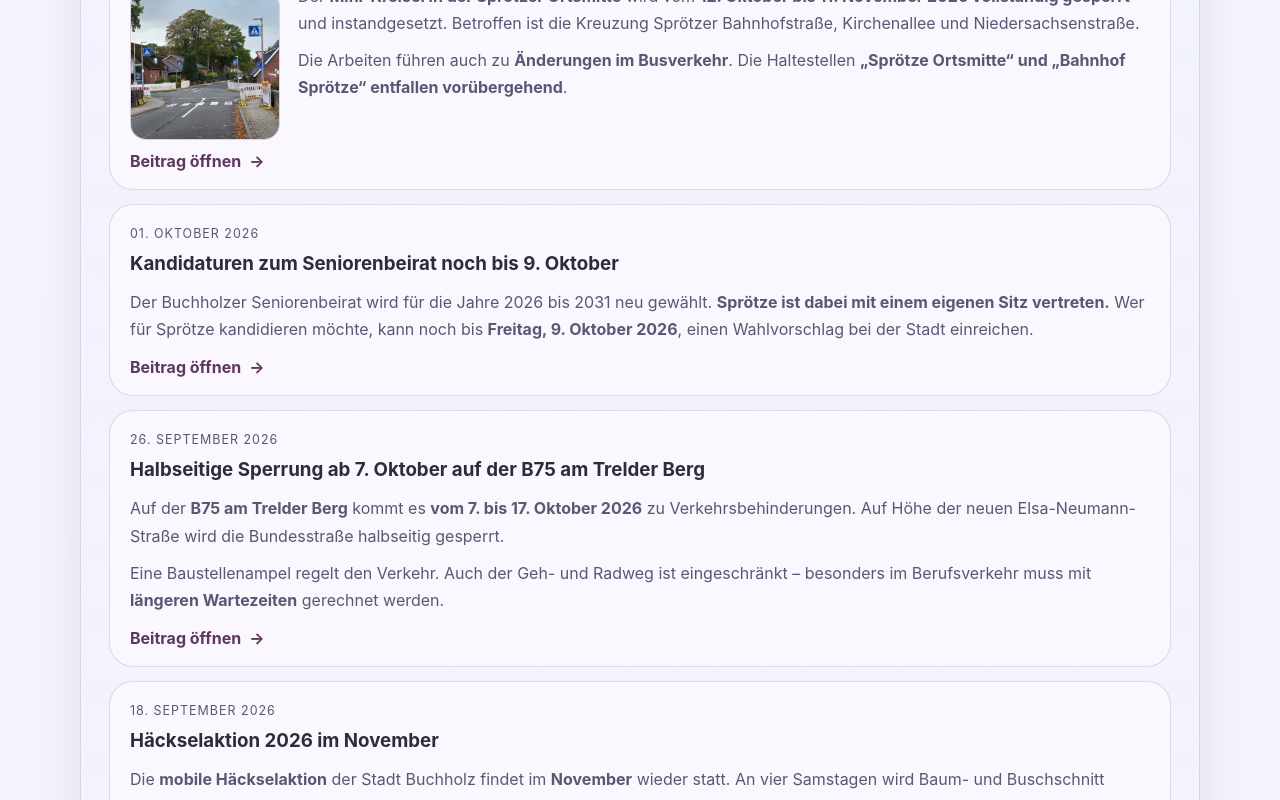
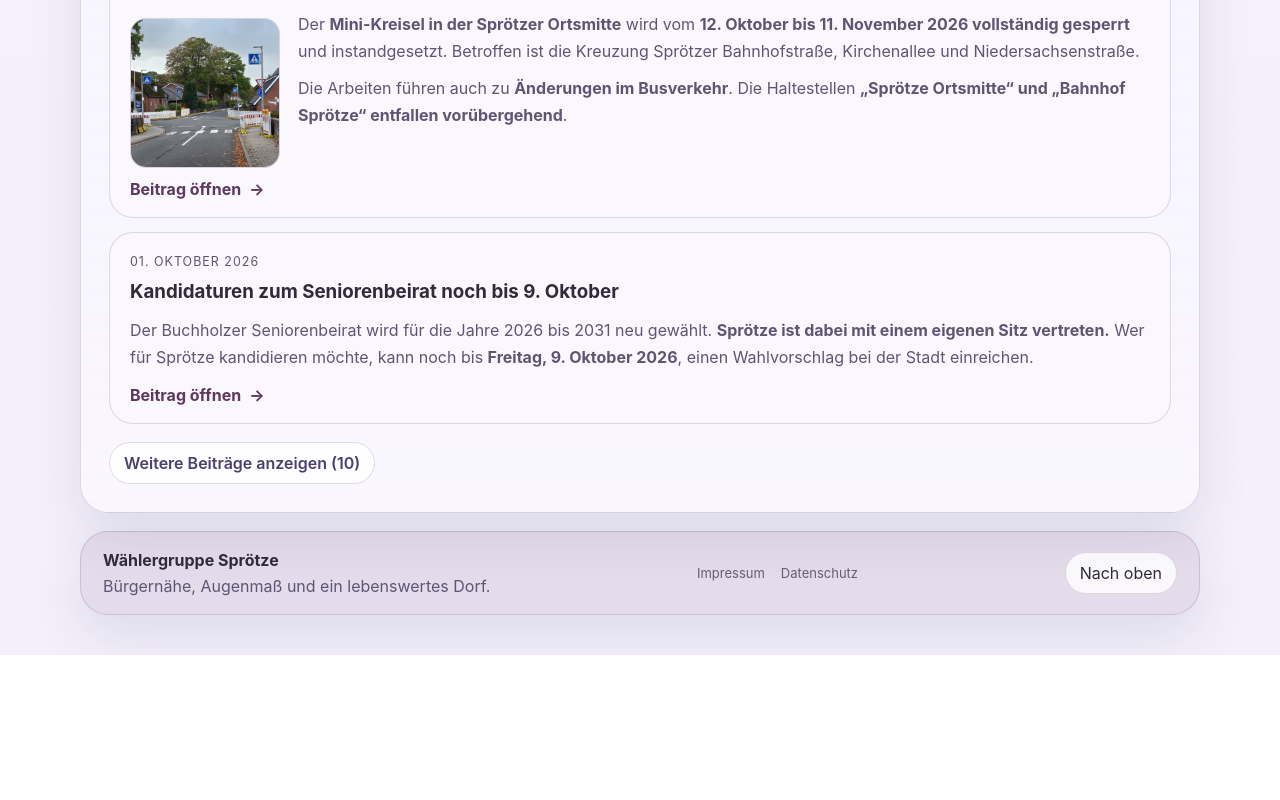
Before and after one commit to chrbucs2/waehlergruppe-sproetze, a React (Vite) app: page /sproetze-aktuell in a window 1280 px wide. Shown: the part 2865-3665 px from the top of the page. After the commit the page ends 3520 px from the top, so only its background shows below. Built offline with nearby package versions, Linux system fonts and the light colour scheme.

Commit message:
Add load more to news overview
Co-authored-by: Copilot <223556219+Copilot@users.noreply.github.com>

```diff
--- a/src/data/news.ts
+++ b/src/data/news.ts
@@ -800,7 +800,7 @@ export const news: NewsModel[] = [
         },
         articleLink: {
             slug: 'niedersachsenstrasse-13-wohnungsbau',
-            text: 'Bebaungsplan Niedersachsenstraße 13'
+            text: 'Bebauungsplan Niedersachsenstraße 13',
         },
     },
     {
@@ -1530,6 +1530,10 @@ export const news: NewsModel[] = [
             src: '/images/news/niedersachsenstrasse-13.jpeg',
             alt: 'Altbestand in der Niedersachsenstrasse 13',
         },
+        articleLink: {
+            slug: 'niedersachsenstrasse-13-wohnungsbau',
+            text: 'Bebaungsplan Niedersachsenstraße 13'
+        },
         introduction: [
             'Für das Grundstück an der Niedersachsenstraße 13 neben dem Edeka sind zwei Mehrfamilienhäuser geplant, die deutlich größer ausfallen sollen, als es der geltende Bebauungsplan erlaubt. Die Stadtverwaltung hält diese Abweichungen für vertretbar.',
             'Der Ortsrat sieht das anders und hat seine **Bedenken fraktionsübergreifend in einer ausführlichen Stellungnahme** begründet. Dabei geht es nicht darum, neuen Wohnraum zu verhindern, sondern um eine Bebauung, die zur Sprötzer Ortsmitte passt.',
--- a/src/pages/NewsOverviewPage.tsx
+++ b/src/pages/NewsOverviewPage.tsx
@@ -1,17 +1,26 @@
-import { useMemo } from 'react';
+import { useEffect, useMemo, useState } from 'react';
+import styled from 'styled-components';
 
 import { SiteFooter } from '../components/SiteFooter';
 import { HeadSectionWithLogo } from '../components/headsection/HeadSectionWithLogo';
+import { MoreButton } from '../components/common/button/MoreButton';
 import { FilterButtonGroup } from '../components/common/filter/FilterButtonGroup';
 import { MainSectionHeader } from '../components/mainsection/MainSectionHeader';
+import MainSectionCard from '../components/mainsection/MainSectionCard';
+import { MainSectionCardList } from '../components/mainsection/MainSectionCardList';
+import { MainSectionContainer } from '../components/mainsection/MainSectionContainer';
 import { useActiveNewsBadges } from '../lib/useActiveNewsBadges';
 import { useQueryParamState } from '../lib/routing';
 import { useSeo } from '../lib/seo';
 import { NewsModel } from '../models/pages/NewsModel';
-import MainSectionCard from "../components/mainsection/MainSectionCard";
-import {MainSectionCardList} from "../components/mainsection/MainSectionCardList";
-import {MainSectionContainer} from "../components/mainsection/MainSectionContainer";
-import {buildScheduleOverviewUrl} from "../lib/content";
+import { buildScheduleOverviewUrl } from '../lib/content';
+
+const INITIAL_VISIBLE_ITEMS = 10;
+
+const MoreButtonWrapper = styled.div`
+    margin-top: 18px;
+    justify-self: start;
+`;
 
 interface NewsOverviewPageProps {
     items: NewsModel[];
@@ -28,6 +37,11 @@ export function NewsOverviewPage({
 }: NewsOverviewPageProps) {
     // sync the selected topic with the URL query param so filters are shareable and browser back/forward works
     const [selectedTopicId, setSelectedTopicId] = useQueryParamState('thema');
+    const [visibleItemCount, setVisibleItemCount] = useState(INITIAL_VISIBLE_ITEMS);
+
+    useEffect(() => {
+        setVisibleItemCount(INITIAL_VISIBLE_ITEMS);
+    }, [selectedTopicId]);
 
     const selectedTopic = useMemo(
         () => availableTopics.find((topic) => topic.id === selectedTopicId) ?? null,
@@ -52,6 +66,8 @@ export function NewsOverviewPage({
 
     // remove inactive badges from items and sort
     const filteredAndSortedNewsItems = useActiveNewsBadges(filteredNewsItems);
+    const visibleNewsItems = filteredAndSortedNewsItems.slice(0, visibleItemCount);
+    const remainingItemCount = filteredAndSortedNewsItems.length - visibleNewsItems.length;
 
     // prepare content for the page
     const title = selectedTopic ? `News zu ${selectedTopic.label}` : 'Alle aktuellen Meldungen';
@@ -85,10 +101,19 @@ export function NewsOverviewPage({
                 />
 
                 <MainSectionCardList>
-                    {filteredAndSortedNewsItems.map((item) => (
+                    {visibleNewsItems.map((item) => (
                         <MainSectionCard key={item.id} item={item} />
                     ))}
                 </MainSectionCardList>
+                {remainingItemCount > 0 && (
+                    <MoreButtonWrapper>
+                        <MoreButton
+                            expanded={false}
+                            onClick={() => setVisibleItemCount((count) => count + INITIAL_VISIBLE_ITEMS)}
+                            moreLabel={`Weitere Beiträge anzeigen (${Math.min(INITIAL_VISIBLE_ITEMS, remainingItemCount)})`}
+                        />
+                    </MoreButtonWrapper>
+                )}
             </MainSectionContainer>
 
             <SiteFooter onShowImpressum={onShowImpressum} onShowDatenschutz={onShowDatenschutz} />
```
